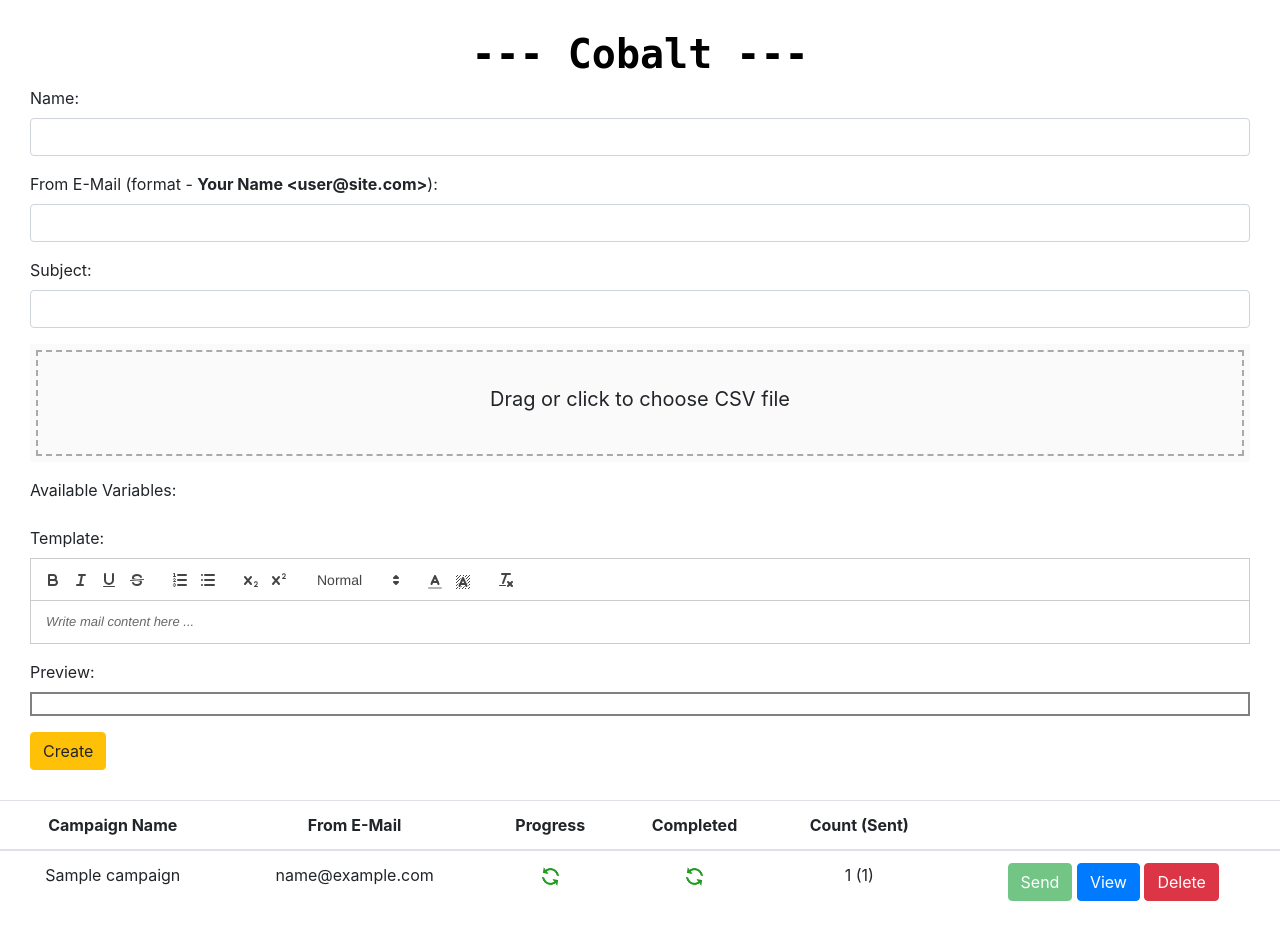
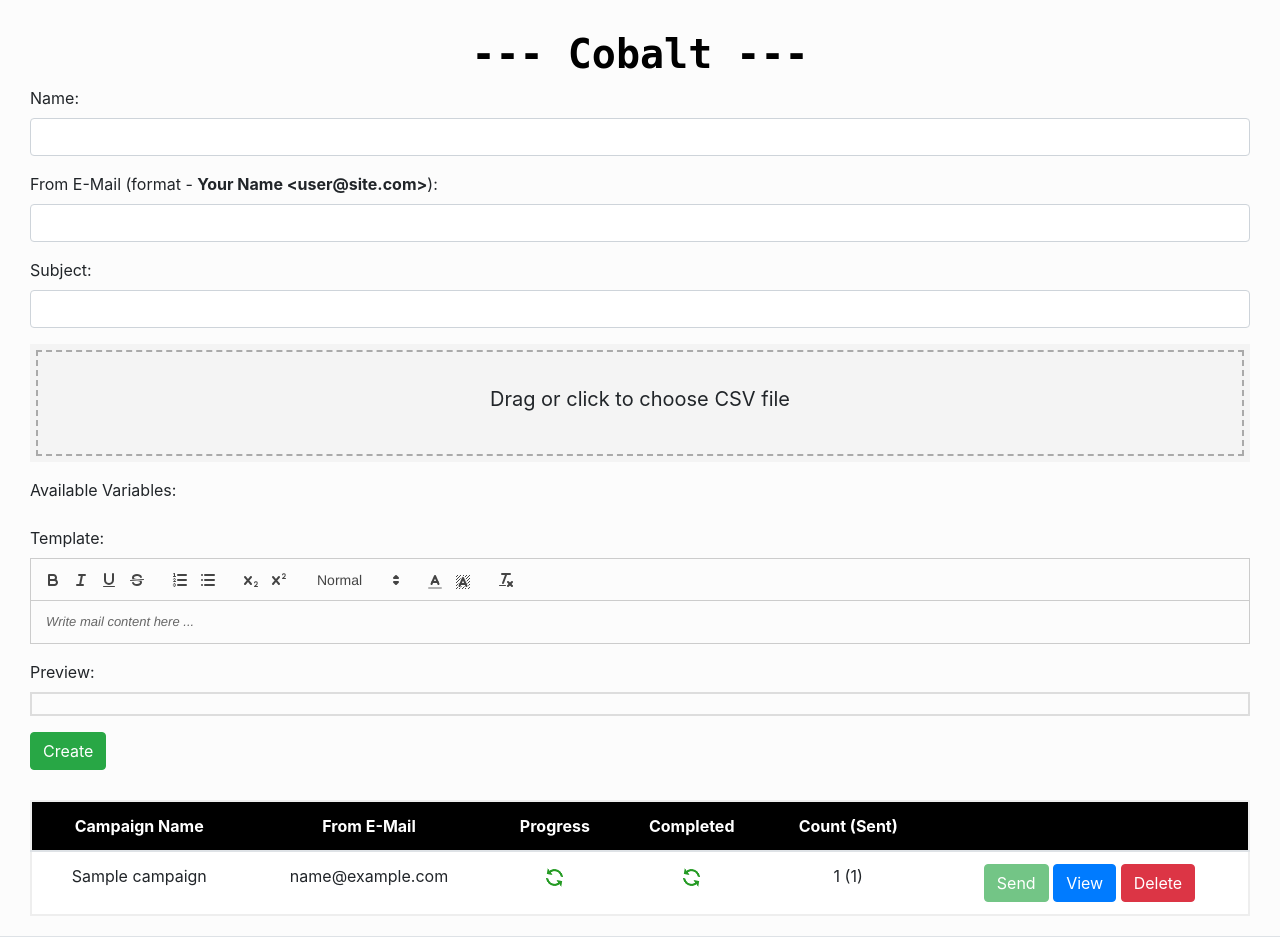
Before and after one commit to pulsejet/cobalt, a Django app: page / in a window 1280 px wide. Shown: the top 937 px of the page. Run offline with Django 3.2, Linux system fonts and the light colour scheme; a user stored in the database is signed in; tables that the repository leaves empty hold one stand-in row (values such as "Sample post"); parts of the project's set-up code (start-up, migrations or seed data) failed here and were passed over; some libraries are stand-ins or nearby versions.

Commit message:
Touch up CSS

```diff
--- a/campaign/static/mail/custom.css
+++ b/campaign/static/mail/custom.css
@@ -1,6 +1,7 @@
 body {
     overflow-y: scroll;
     overflow-x: hidden;
+    background-color: #fcfcfc;
 }
 
 a.header, a.header * {
@@ -36,10 +37,19 @@ a.header {
 
 .camp-table table {
     min-width: 1000px;
+    width: calc(100% - 60px);
+    margin: 0 auto;
+    border: 2px solid #eee;
+    background-color: white;
 }
 
 .tick {
     height: 25px;
+}
+
+th {
+    background-color: black;
+    color: white;
 }
 
 td, th {
@@ -64,7 +74,7 @@ td, th {
 
 #tpreview {
     padding: 10px;
-    border: 2px solid gray;
+    border: 2px solid #ddd;
 }
 
 #variables {
@@ -79,7 +89,7 @@ td, th {
 /* Box css */
 .box {
     font-size: 1.25rem; /* 20 */
-    background-color: #fafafa;
+    background-color: #f4f4f4;
     position: relative;
     padding: 40px 20px;
     cursor: pointer;
--- a/campaign/templates/default.html
+++ b/campaign/templates/default.html
@@ -69,7 +69,7 @@
                 </div>
 
                 {% csrf_token %}
-                <input class="btn btn-warning" type="submit" value="Create">
+                <input class="btn btn-success" type="submit" value="Create">
             </form>
         </div>
 
```
